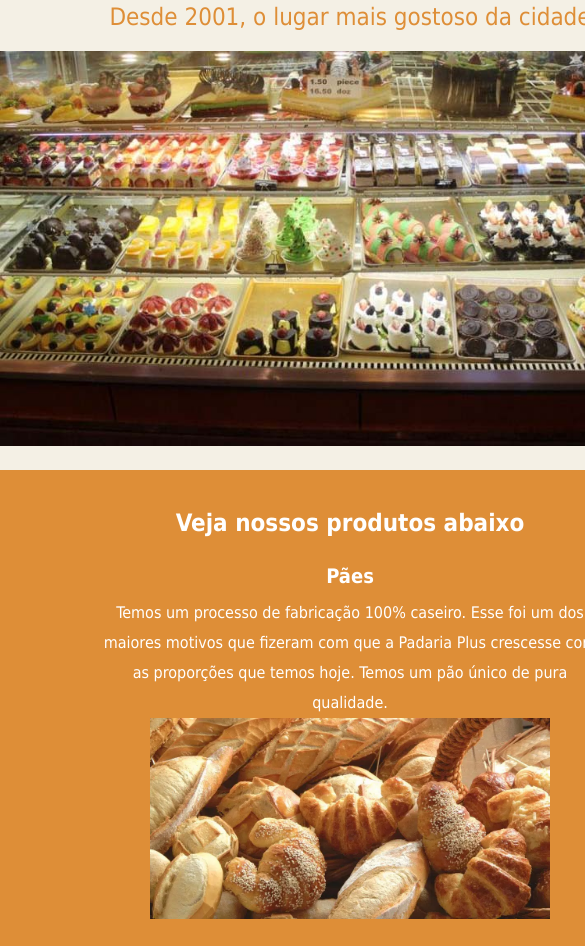
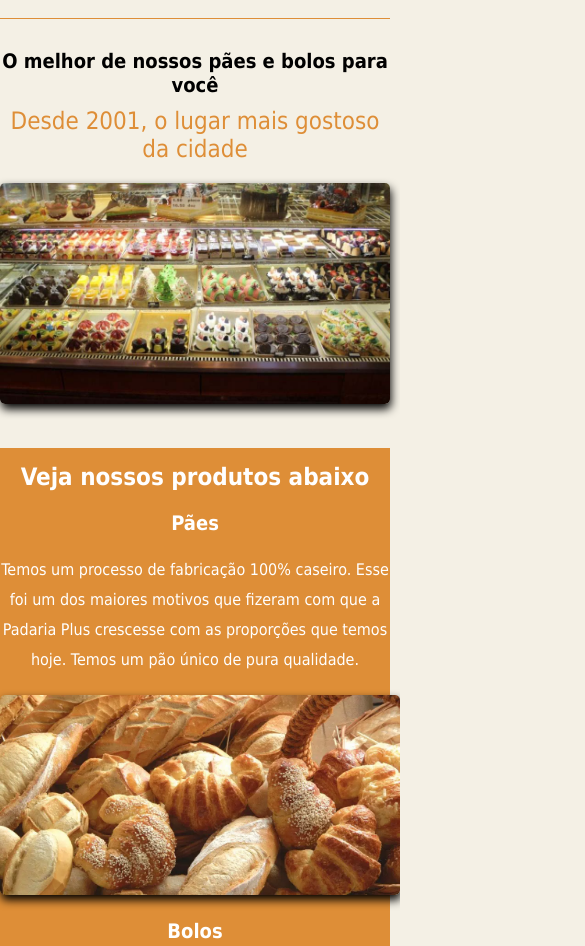
Before and after one commit to Rguilherme09/Projeto-site-de-padaria, a plain HTML site: page index.html in a window 390 px wide. Shown: the part 363-1309 px from the top of the page, 585 px wide, since content can reach past the window. Drawn offline with Linux system fonts and the light colour scheme.

Commit message:
Tornando o site responsivo

```diff
--- a/index.html
+++ b/index.html
@@ -4,6 +4,7 @@
     <meta charset="UTF-8">
     <meta name="description" content="O melhor de nossos pães e bolos para você">
     <meta name="viewport" content="width=device-width, initial-scale=1.0">
+    <link rel="shortcut icon" href="img/logo.png" type="image/x-icon">
     <link rel="stylesheet" href="style.css">
     <title>Padaria Plus</title>
 </head>
@@ -24,10 +25,10 @@
     <div class="secao secao-destaque" id="produtos">
         <h3>Veja nossos produtos abaixo</h3>
         <h4>Pães</h4>
-        <p>Temos um processo de fabricação 100% caseiro. Esse foi um dos maiores motivos que fizeram com que a Padaria Plus crescesse com as proporções que temos hoje. Temos um pão único de pura qualidade.</p>
+        <p class="paragrafo">Temos um processo de fabricação 100% caseiro. Esse foi um dos maiores motivos que fizeram com que a Padaria Plus crescesse com as proporções que temos hoje. Temos um pão único de pura qualidade.</p>
         <img class="produtos" src="img/paes.jpg" alt="Imagem de pães">
         <h4>Bolos</h4>
-        <p>Uma viagem para a Itália nos fez conhecer alguns ingredientes que são essenciais para que a massa do bolo fique macia e gostosa. Hoje temos um produto incomparável.
+        <p class="paragrafo">Uma viagem para a Itália nos fez conhecer alguns ingredientes que são essenciais para que a massa do bolo fique macia e gostosa. Hoje temos um produto incomparável.
         </p>
         <img class="produtos" src="img/bolos.jpg" alt="Imagem de bolo">
     </div>
--- a/style.css
+++ b/style.css
@@ -1,17 +1,28 @@
+*{
+    margin: 0;
+    padding: 0;
+}
+
 body {
-    margin: 0;
     background-color: #f4f0e5;
     font-family: Tahoma;
 }
 
+.imagem-logotipo {
+    width: 200px;
+}
+
 .secao {
-    width: 700px;
+    padding: 20px 0px;
+    width: 100%;
     margin: 20px auto;
     text-align: center;
 }
 
-.imagem-logotipo {
-    width: 200px;
+.imagem-banner {
+    width: 700px;
+    box-shadow: 1px 5px 10px rgb(0, 0, 0);
+    border-radius: 5px;
 }
 
 a {
@@ -31,16 +42,22 @@ h2 {
     font-weight: normal;
     color: #de8e37;
     margin-top: 10px;
+    margin-bottom: 20px;
 }
 
-.imagem-banner {
-    width: 700px;
+p {
+    margin-bottom: 20px;
+}
+
+.produtos {
+    margin-top: 20px;
 }
 
 .secao-destaque {
+    width: 700px;
     background-color: #de8e37;
     padding-top: 15px;
-    padding-bottom: 15px;
+    padding-bottom: 35px;
     color: white;
 }
 
@@ -50,7 +67,7 @@ h2 {
 
 .secao-destaque h4 {
     font-size: 20px;
-    margin-bottom: 10px;
+    margin: 20px 0;
 }
 
 .secao-destaque p {
@@ -61,8 +78,30 @@ h2 {
 
 .secao-destaque img {
     width: 400px;
+    box-shadow: 1px 5px 10px rgb(0, 0, 0);
+    border-radius: 5px;
 }
 
 span {
     font-weight: bold;
+
 }
+
+@media screen and (max-width: 750px) {
+    .imagem-banner {
+        width: 100%;
+    }
+
+    .secao-destaque {
+        width: 100%;
+        background-color: #de8e37;
+        padding: 15px 0 35px 0;
+        color: white;
+    }
+
+    .secao-destaque p {
+        width: 100%;
+        margin: 0 auto;
+        line-height: 30px;
+    }
+}
```
